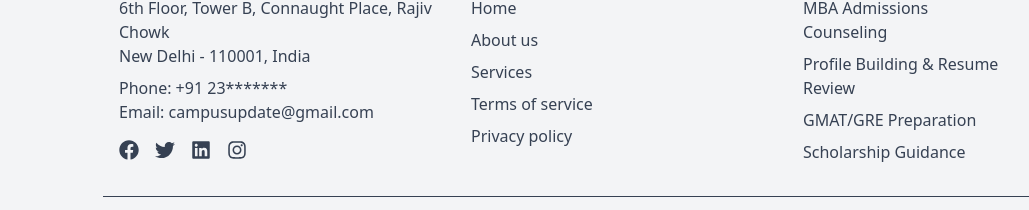
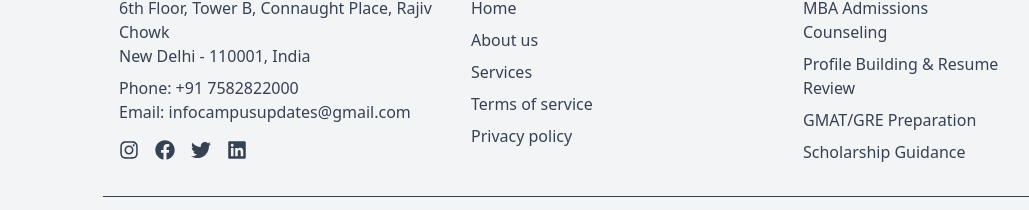
Before and after one commit to JtinPGoswami/education, a React (Vite) app: page / in a window 1280 px wide. Shown: the part 9927-10137 px from the top of the page, without its empty margins (25-1054 px from the left). Built offline with nearby package versions, Linux system fonts and the light colour scheme.

Commit message:
Update contact information in Footer component with clickable phone and email links, and add Instagram link

```diff
--- a/src/components/Footer.jsx
+++ b/src/components/Footer.jsx
@@ -11,9 +11,16 @@ const Footer = () => {
           <h2 className="text-xl font-bold mb-4">Campus-Update</h2>
           <p>6th Floor, Tower B, Connaught Place, Rajiv Chowk</p>
           <p>New Delhi - 110001, India</p>
-          <p className="mt-2">Phone: +91 23*******</p>
-          <p>Email: campusupdate@gmail.com</p>
+          <a href="tel:+91 7582822000">
+            <p className="mt-2">Phone: +91 7582822000</p>
+          </a>
+          <a href="mailto:infocampusupdates@gmail.com">
+            <p>Email: infocampusupdates@gmail.com</p>
+          </a>
           <div className="flex gap-4 mt-4">
+            <a target="_blank" href="https://www.instagram.com/campusupdates_?utm_source=ig_web_button_share_sheet&igsh=ZDNlZDc0MzIxNw==" className="text-gray-700 hover:text-green-600 text-xl">
+              <FaInstagram />
+            </a>
             <a href="#" className="text-gray-700 hover:text-green-600 text-xl">
               <FaFacebook />
             </a>
@@ -22,9 +29,6 @@ const Footer = () => {
             </a>
             <a href="#" className="text-gray-700 hover:text-green-600 text-xl">
               <FaLinkedin />
-            </a>
-            <a href="#" className="text-gray-700 hover:text-green-600 text-xl">
-              <FaInstagram />
             </a>
           </div>
         </div>
```
